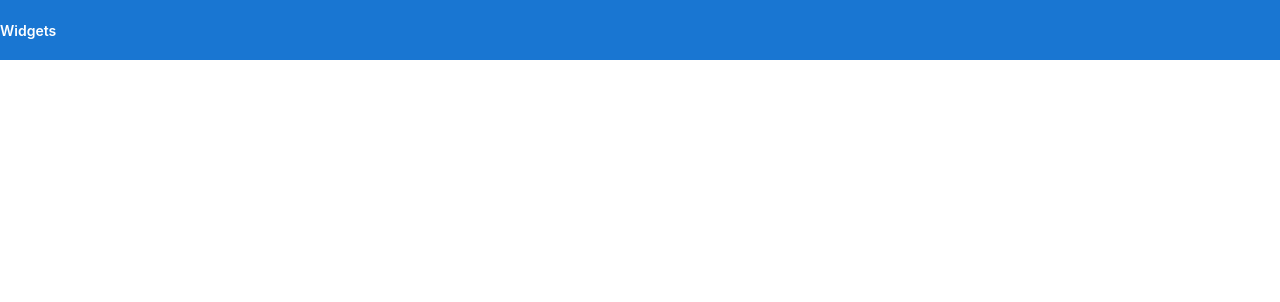
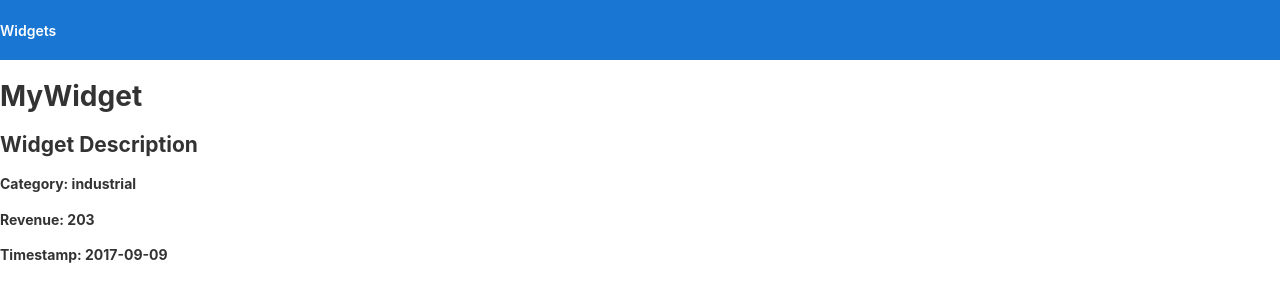
Before and after one commit to RARowe/widget-app, an Angular app: page /widgets/widgetid1 in a window 1280 px wide. Before the commit this address led to /. Shown: the top 302 px of the page. Built offline with nearby package versions, Linux system fonts and the light colour scheme.

Commit message:
with working detail page

```diff
--- a/src/app/app-routing.module.ts
+++ b/src/app/app-routing.module.ts
@@ -1,11 +1,15 @@
 import { NgModule } from '@angular/core';
 import { Routes, RouterModule } from '@angular/router';
 import { WidgetListComponent } from './widget-list/widget-list.component';
+import { WidgetDetailComponent } from './widget-detail/widget-detail.component';
 
 
 const routes: Routes = [
   {
-    path: 'widgets', component: WidgetListComponent
+    path: 'widgets', component: WidgetListComponent,
+  },
+  {
+    path: 'widgets/:id', component: WidgetDetailComponent
   }
 ];
 
--- a/src/app/app.module.ts
+++ b/src/app/app.module.ts
@@ -5,11 +5,13 @@ import { AppRoutingModule } from './app-routing.module';
 import { AppComponent } from './app.component';
 import { WidgetListComponent } from './widget-list/widget-list.component';
 import { BrowserAnimationsModule } from '@angular/platform-browser/animations';
+import { WidgetDetailComponent } from './widget-detail/widget-detail.component';
 
 @NgModule({
   declarations: [
     AppComponent,
-    WidgetListComponent
+    WidgetListComponent,
+    WidgetDetailComponent
   ],
   imports: [
     BrowserModule,
--- /dev/null
+++ b/src/app/widget-detail/widget-detail.component.html
@@ -0,0 +1,9 @@
+<div>
+    <h1>{{ widget.name }}</h1>
+    <h2>{{ widget.description }}</h2>
+</div>
+<div>
+    <h4>Category: {{ widget.category }}</h4>
+    <h4>Revenue: {{ widget.revenue }}</h4>
+    <h4>Timestamp: {{ widget.timestamp }}</h4>
+</div>
--- /dev/null
+++ b/src/app/widget-detail/widget-detail.component.ts
@@ -0,0 +1,21 @@
+import { Component, OnInit } from '@angular/core';
+import { ActivatedRoute } from '@angular/router';
+import { Widget } from '../widget';
+import { WidgetService } from '../widget.service';
+
+@Component({
+  selector: 'app-widget-detail',
+  templateUrl: './widget-detail.component.html',
+  styleUrls: ['./widget-detail.component.css']
+})
+export class WidgetDetailComponent implements OnInit {
+  public widget: Widget;
+  constructor(
+    private readonly route: ActivatedRoute,
+    private readonly _widgets: WidgetService
+  ) { }
+
+  ngOnInit() {
+    this._widgets.get(this.route.snapshot.paramMap.get('id')).subscribe(w => this.widget = w);
+  }
+}
--- a/src/app/widget-list/widget-list.component.html
+++ b/src/app/widget-list/widget-list.component.html
@@ -7,7 +7,7 @@
     </thead>
     <tbody>
         <tr *ngFor="let w of getWidgets() | async">
-            <td>{{ w.name }}</td>
+            <td><a routerLink="/widgets/{{w.id}}">{{ w.name }}</a></td>
             <td>{{ w.description }}</td>
             <td>{{ w.revenue | currency }}</td>
             <td>{{ w.timestamp }}</td>
--- a/src/app/widget.service.ts
+++ b/src/app/widget.service.ts
@@ -1,5 +1,6 @@
 import { Injectable } from '@angular/core';
 import { Observable, of } from 'rxjs';
+import { first } from 'rxjs/operators';
 import { WIDGETS } from './widgets';
 import { Widget } from './widget';
 
@@ -13,4 +14,8 @@ export class WidgetService {
   public getAll(): Observable<Array<Widget>> {
       return of(WIDGETS);
   }
+
+  public get(id: string): Observable<Widget> {
+      return of(WIDGETS.find(w => w.id === id));
+  }
 }
```
Also changed, not shown: src/app/widget-detail/widget-detail.component.css (added), 1 other file (tests, documents, lock files or other folders).
